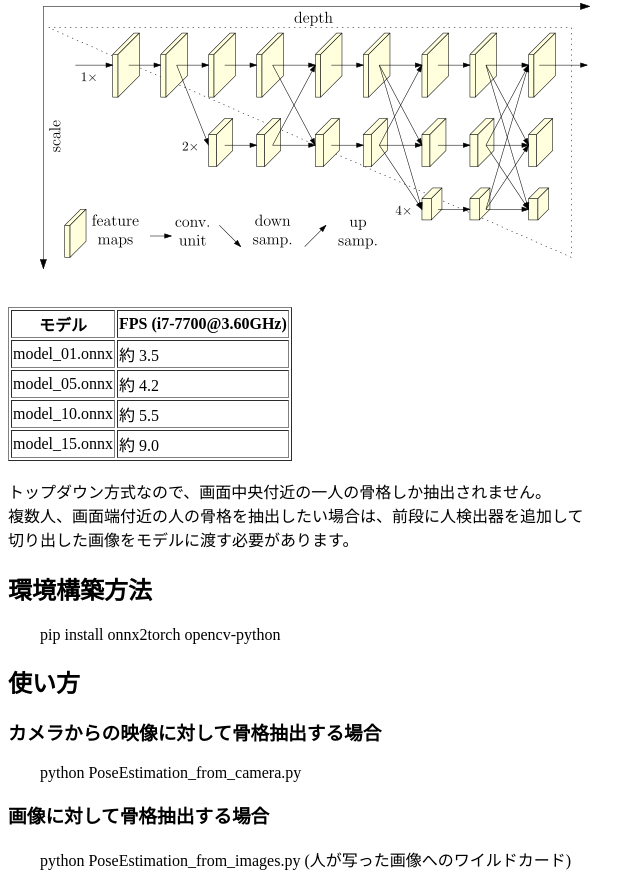
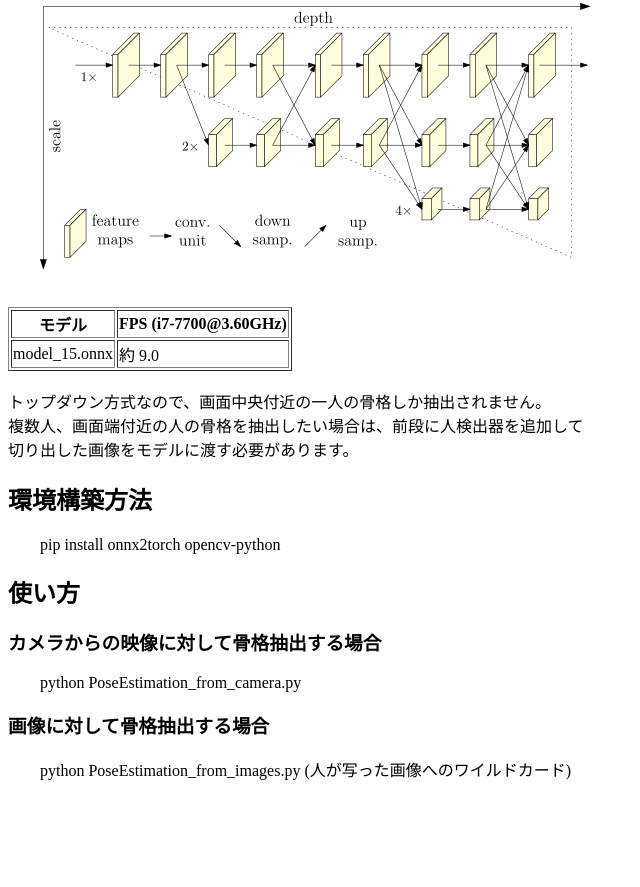
Before and after one commit to boyoyon/PoseEstimation, a plain HTML site: page index.html in a window 1280 px wide. Shown: the part 2411-3298 px from the top of the page, without its empty margins (0-640 px from the left). After the commit the page ends 3208 px from the top, so only its background shows below. Drawn offline with Linux system fonts and the light colour scheme.

Commit message:
Update index.html

```diff
--- a/index.html
+++ b/index.html
@@ -29,9 +29,6 @@
             <br>
             <table border="1">
                 <tr><th>モデル</th><th>FPS (i7-7700@3.60GHz)</th></tr>
-                <tr><td> model_01.onnx </td><td> 約 3.5 </td></tr>
-                <tr><td> model_05.onnx </td><td> 約 4.2 </td></tr>
-                <tr><td> model_10.onnx </td><td> 約 5.5 </td></tr>
                 <tr><td> model_15.onnx </td><td> 約 9.0 </td></tr>
             </table>
             <br>
```
